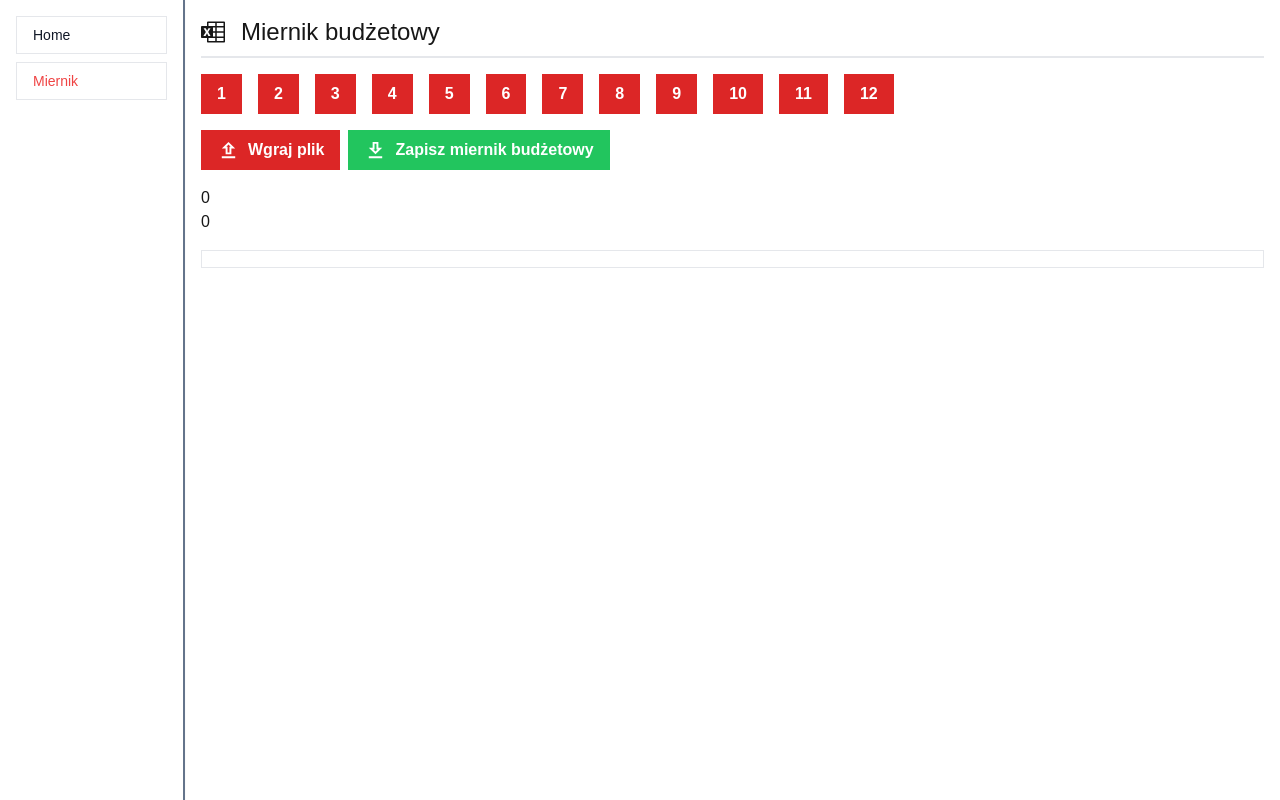
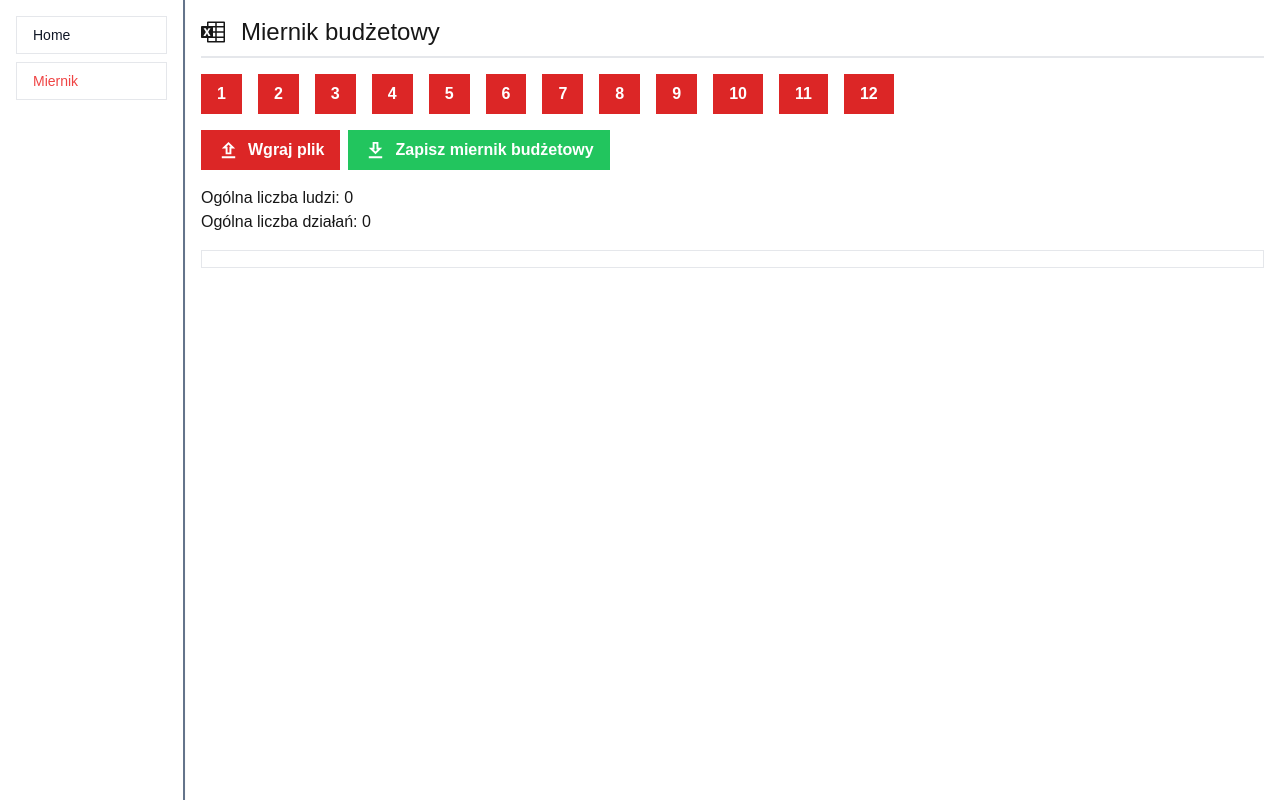
Before and after one commit to Soberek/edureport-app, a Next.js app: page /miernik in a window 1280 px wide. Built offline with nearby package versions, Linux system fonts and the light colour scheme.

Commit message:
style: style fix people/action summary

```diff
--- a/src/app/components/ExcelUploader.tsx
+++ b/src/app/components/ExcelUploader.tsx
@@ -156,9 +156,9 @@ const ExcelUploader: React.FC = () => {
         </div>
       </div>
 
-      <div className="mb-4">
-        <div>{miernik_summary.people && <h1>Ogólna liczba ludzi: {miernik_summary.people}</h1>}</div>
-        <div>{miernik_summary.actions && <h1>Ogólna liczba działań: {miernik_summary.actions}</h1>}</div>
+      <div className="mb-4 flex flex-col">
+        <span>Ogólna liczba ludzi: {miernik_summary.people}</span>
+        <span>Ogólna liczba działań: {miernik_summary.actions}</span>
       </div>
 
       <pre className="mb-4 border p-2">
```
